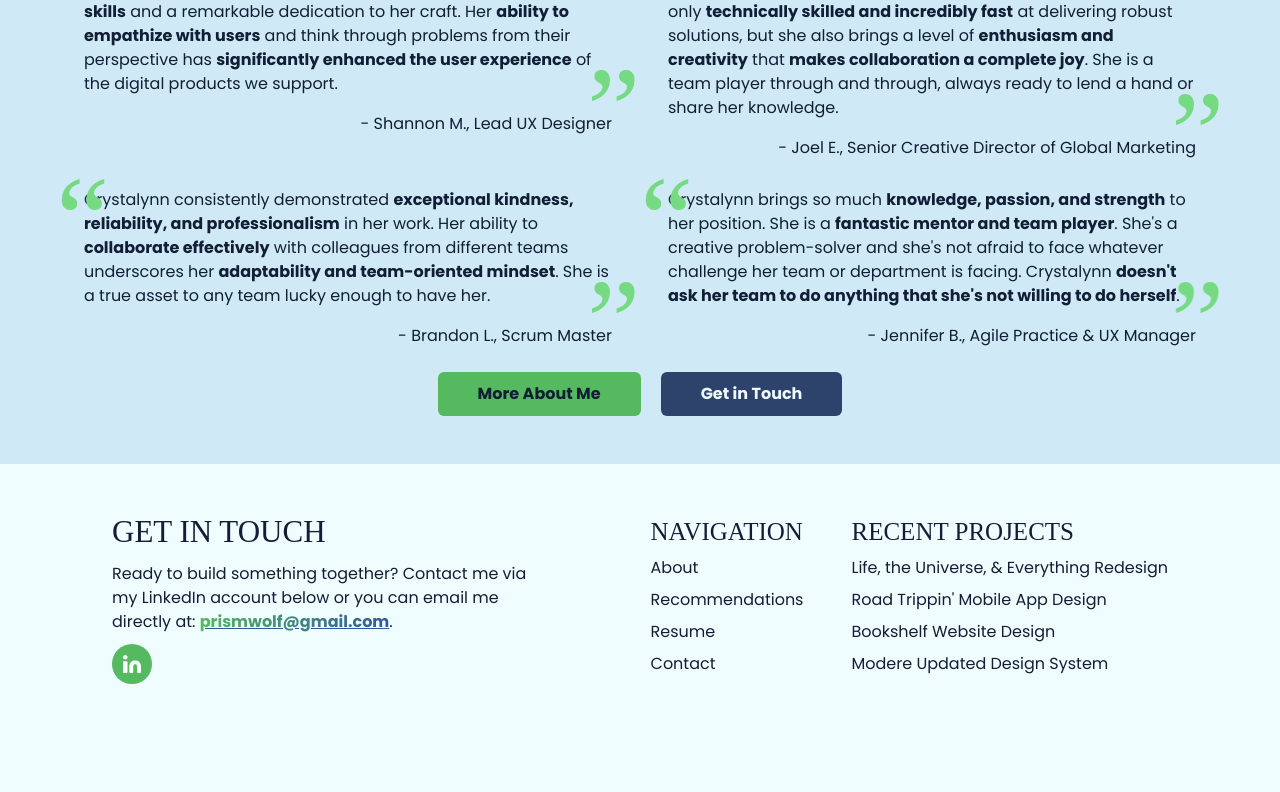
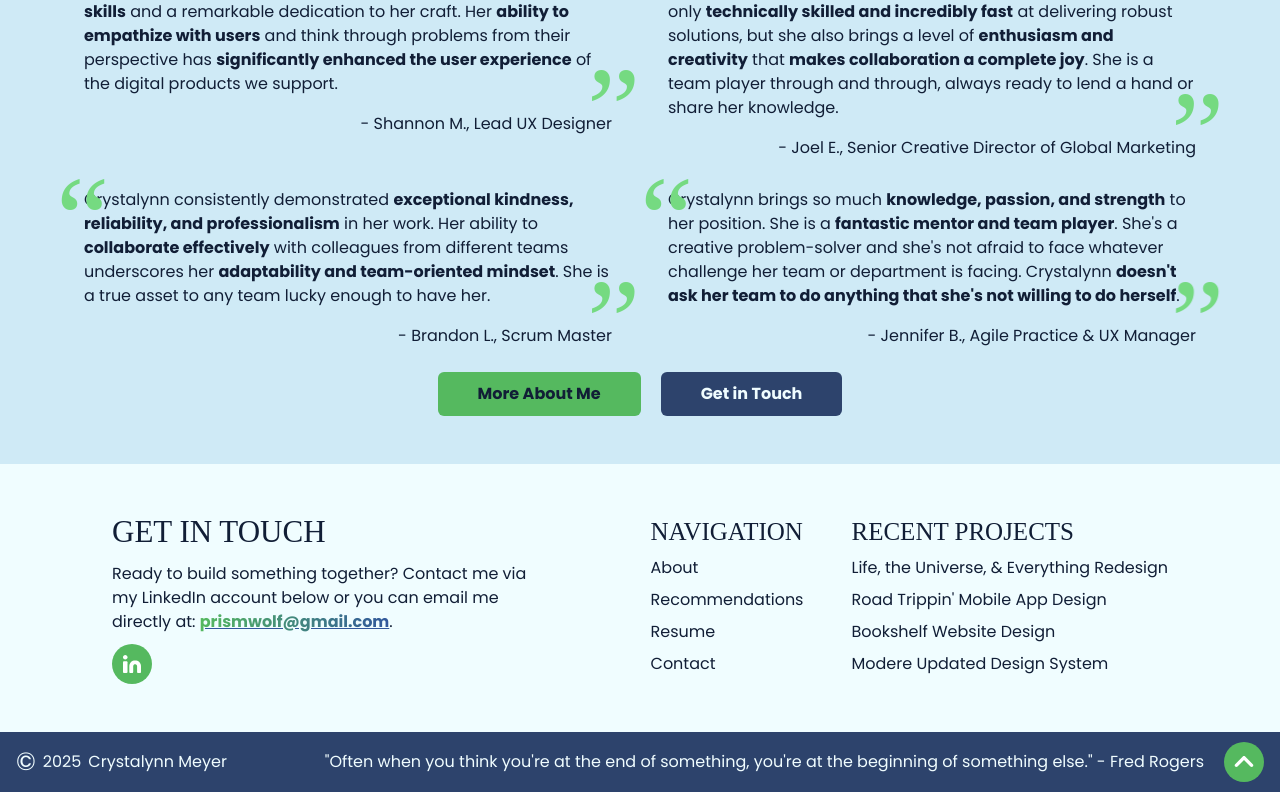
Before and after one commit to Prismwolfy/crystalynn, a Next.js app: page / in a window 1280 px wide. Shown: the part 2971-3763 px from the top of the page. Before the commit the page ends 3703 px from the top, so only its background shows below. Built offline with nearby package versions, Linux system fonts and the light colour scheme; a web font is replaced by a local one.

Commit message:
refactoring copyright section

```diff
--- a/app/page.tsx
+++ b/app/page.tsx
@@ -98,7 +98,7 @@ export default function Home() {
       </section>
 
       {/* Copyright */}
-      <footer id="copyright" className="hidden max-w-[1440px]">
+      <footer id="copyright" className={`w-full bg-lake-blue-800 text-sky-blue-50 flex justify-center items-center`}>
         <Copyright />
       </footer>
     </div>
--- a/components/Copyright.tsx
+++ b/components/Copyright.tsx
@@ -1,47 +1,43 @@
 "use client";
 
 export default function Copyright() {
+  const currentYear = new Date().getFullYear();
+
   return (
     <>
       {/* Copyright */}
-      <div className="flex py-2.5 px-4 justify-center items-start w-full flex-wrap bg-[#2D436C]">
+      <div className="max-w-[1440px] flex py-2.5 px-4 justify-center lg:justify-between items-start w-full md:max-lg:text-center lg:gap-14 lg:flex-row flex-wrap lg:flex-nowrap lg:items-center">
         {/* Left - Copyright */}
-        <div className="flex min-w-[460px] py-2 items-center gap-1.25 flex-1">
-          <div className="flex justify-center items-center w-6 h-6 rounded-full bg-transparent border-2 border-[#F0FDFF]">
-            <div className="text-[#F0FDFF] text-xs font-bold">©</div>
-          </div>
-          <span className="text-[#F0FDFF] font-sans text-base">
-            2025 Crystalynn Meyer
-          </span>
+        <div className="flex items-center gap-1.75 flex-1 md:flex-none">
+          <span className="text-xl">©</span>
+          <span>{currentYear}</span>
+          <span>Crystalynn Meyer</span>
         </div>
 
         {/* Right */}
-        <div className="flex justify-end items-end gap-5 flex-wrap">
-          <div className="flex py-2 justify-end items-center flex-wrap">
-            <div className="max-w-[950px] text-[#F0FDFF] font-sans text-base font-normal">
-              "Often when you think you're at the end of something, you're at
-              the beginning of something else." - Fred Rogers
-            </div>
+        <div className="flex justify-end items-end gap-5 flex-wrap flex-row">
+          <div className="flex py-2 justify-end items-center flex-wrap flex-1">
+            "Often when you think you're at the end of something, you're at the beginning of something else." - Fred Rogers
           </div>
 
           {/* Return to Top */}
           <button
             onClick={() => window.scrollTo({ top: 0, behavior: "smooth" })}
-            className="flex justify-end items-end hover:opacity-80 transition-opacity"
+            className="flex justify-end items-end"
             aria-label="Return to top"
           >
-            <div className="flex justify-center items-center w-10 h-10 rounded-full bg-[#55B95F]">
+            <div className="flex justify-center items-center w-10 h-10 rounded-full bg-tree-green-500 hover:bg-tree-green-600 transition-all delay-100 hover:cursor-pointer">
               <svg
                 width="40"
                 height="40"
                 viewBox="0 0 40 40"
                 fill="none"
                 xmlns="http://www.w3.org/2000/svg"
+                className="flex-shrink-0 text-white"
               >
-                <circle cx="20" cy="20" r="20" fill="#55B95F" />
                 <path
                   d="M28.8167 24.5166C29.4667 23.8666 29.4667 22.8166 28.8167 22.1666L21.1667 14.5166C20.5167 13.8666 19.4667 13.8666 18.8167 14.5166L11.1667 22.1666C10.5167 22.8166 10.5167 23.8666 11.1667 24.5166C11.8167 25.1666 12.8667 25.1666 13.5167 24.5166L20 18.0499L26.4667 24.5166C27.1167 25.1666 28.1834 25.1499 28.8167 24.5166Z"
-                  fill="white"
+                  fill="currentColor"
                 />
               </svg>
             </div>
--- a/components/Header.tsx
+++ b/components/Header.tsx
@@ -7,17 +7,17 @@ export default function Header() {
   const [isMobileMenuOpen, setIsMobileMenuOpen] = useState(false)
 
   const navLinkSharedClasses = 'flex py-2 px-4 justify-center items-center rounded-md text-lg font-normal transition-colors hidden xl:block'
-  const navLinkSimpleClasses = ' hover:text-tree-green-600 focus:outline-2 focus:outline-sky-500 focus:text-lake-blue-950'
-  const navLinkLimitedClasses = ' md:max-xl:block'
-  const navLinkButtonClasses = ' ml-4 hover:bg-lake-blue-950 hover:text-white outline-2 outline-lake-blue-950'
+  const navLinkSimpleClasses = 'hover:text-tree-green-600 focus:outline-2 focus:outline-sky-500 focus:text-lake-blue-950'
+  const navLinkLimitedClasses = 'md:max-xl:block'
+  const navLinkButtonClasses = 'ml-4 hover:bg-lake-blue-950 hover:text-white outline-2 outline-lake-blue-950'
 
   const navLinks = (
     <>
-      <Link href="#recent-projects" className={navLinkSharedClasses + navLinkSimpleClasses + navLinkLimitedClasses}>Recent Projects</Link>
-      <Link href="#about" className={navLinkSharedClasses + navLinkSimpleClasses}>About</Link>
-      <Link href="#recommendations" className={navLinkSharedClasses + navLinkSimpleClasses}>Recommendations</Link>
-      <Link href="#resume" className={navLinkSharedClasses + navLinkSimpleClasses}>Resume</Link>
-      <Link href="#contact" className={navLinkSharedClasses + navLinkButtonClasses + navLinkLimitedClasses}>Contact</Link>
+      <Link href="#recent-projects" className={`${navLinkSharedClasses} ${navLinkSimpleClasses} ${navLinkLimitedClasses}`}>Recent Projects</Link>
+      <Link href="#about" className={`${navLinkSharedClasses} ${navLinkSimpleClasses}`}>About</Link>
+      <Link href="#recommendations" className={`${navLinkSharedClasses} ${navLinkSimpleClasses}`}>Recommendations</Link>
+      <Link href="#resume" className={`${navLinkSharedClasses} ${navLinkSimpleClasses}`}>Resume</Link>
+      <Link href="#contact" className={`${navLinkSharedClasses} ${navLinkButtonClasses} ${navLinkLimitedClasses}`}>Contact</Link>
     </>
   )
   return (
--- a/package.json
+++ b/package.json
@@ -9,6 +9,7 @@
     "lint": "next lint"
   },
   "dependencies": {
+    "countup.js": "^2.9.0",
     "next": "15.3.4",
     "react": "^19.0.0",
     "react-dom": "^19.0.0"
```
Also changed, not shown: 1 other file (tests, documents, lock files or other folders).
